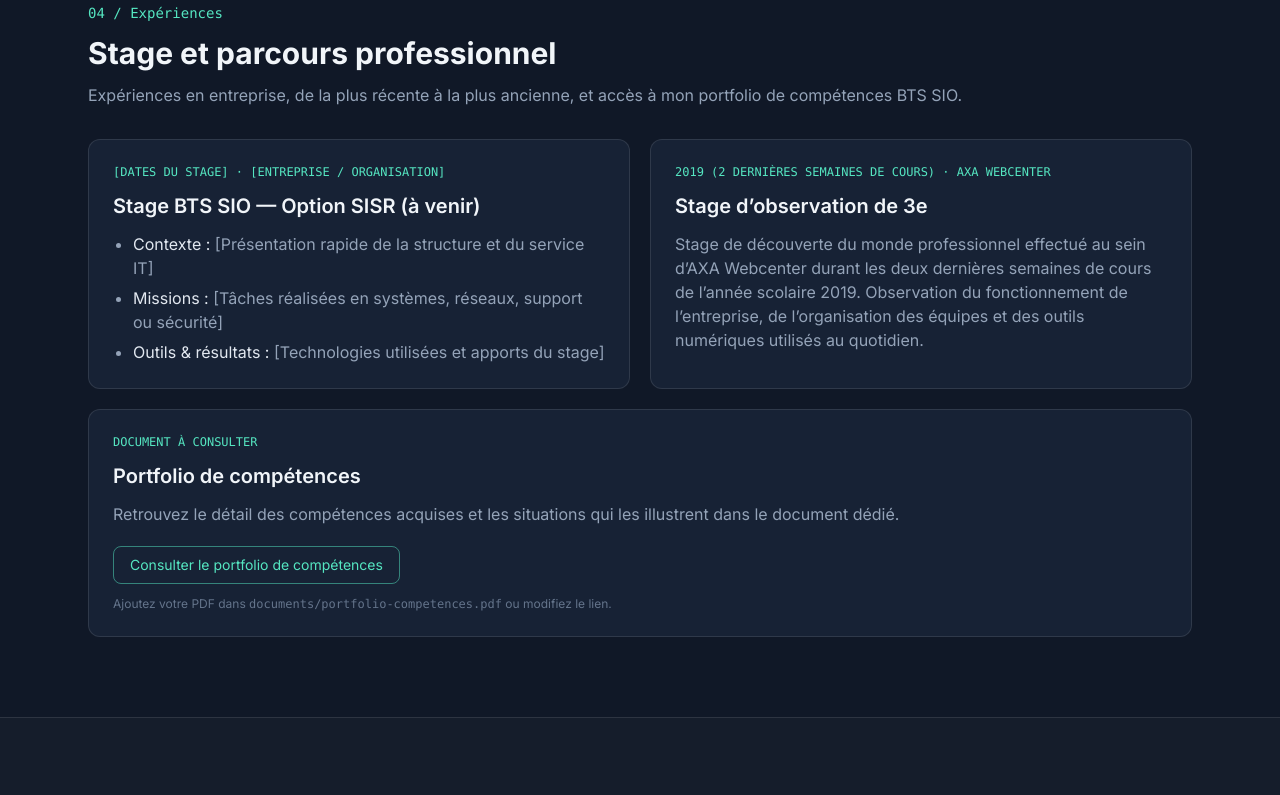
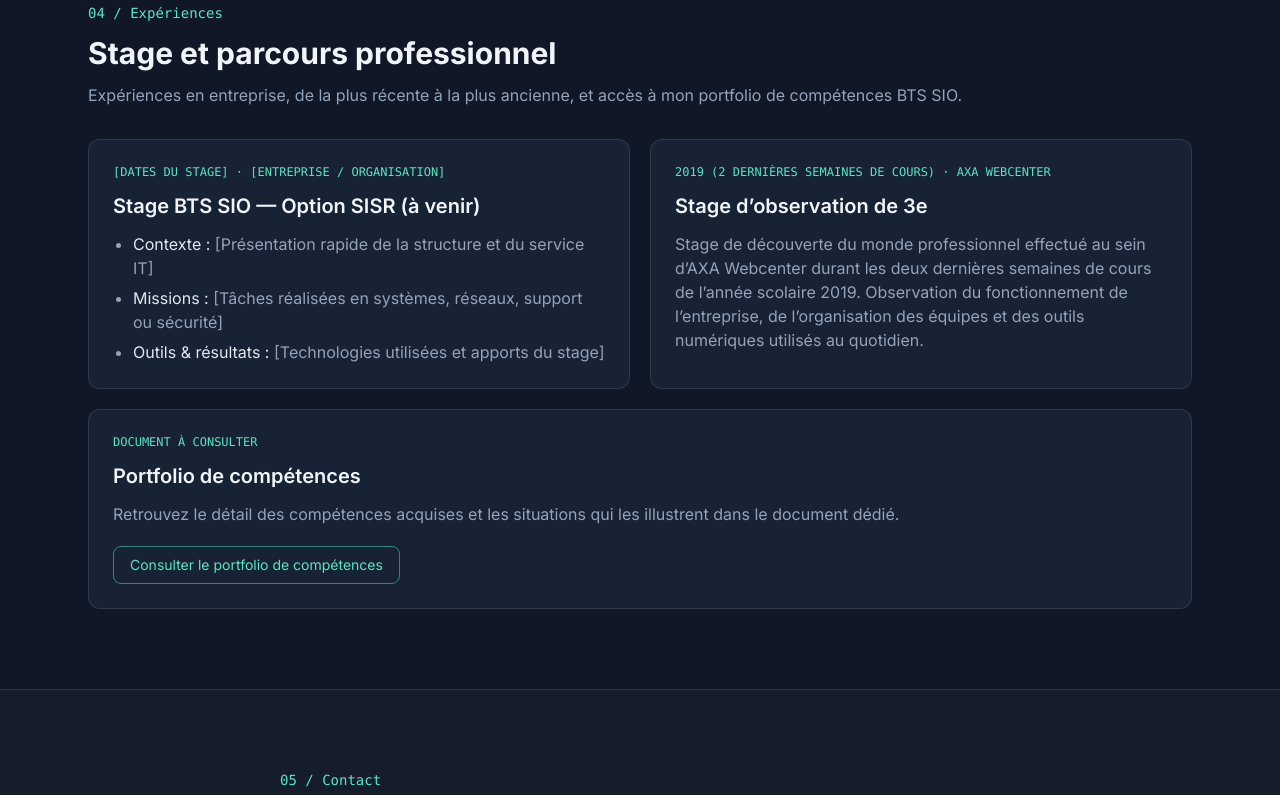
Before and after one commit to axel12-0/axel.nivore.github.io, a plain HTML site: page index.html in a window 1280 px wide. Shown: the part 1826-2621 px from the top of the page. Drawn offline with nearby package versions, Linux system fonts and the light colour scheme.

Commit message:
Update CV

```diff
--- a/index.html
+++ b/index.html
@@ -58,7 +58,7 @@
 					<p><span class="text-violet-300">localisation</span> <span class="text-slate-500">=</span> <span class="text-accent">"Valenciennes, Hauts-de-France"</span></p>
 					<p><span class="text-violet-300">intérêts</span> <span class="text-slate-500">=</span> <span class="text-accent">"Réseaux, cybersécurité, systèmes"</span></p>
 					<p><span class="text-violet-300">objectif</span> <span class="text-slate-500">=</span> <span class="text-accent">"Administrateur systèmes et réseaux"</span></p>
-					<p><span class="text-violet-300">disponibilité</span> <span class="text-slate-500">=</span> <span class="text-accent">"Recherche de stage (2025 – 2027)"</span></p>
+					<p><span class="text-violet-300">disponibilité</span> <span class="text-slate-500">=</span> <span class="text-accent">"Recherche de stage (2026 – 2027)"</span></p>
 				</div>
 			</div>
 		</section>
@@ -117,8 +117,7 @@
 					<p class="font-mono text-xs text-accent">DOCUMENT À CONSULTER</p>
 					<h3 class="mt-3 text-xl font-semibold">Portfolio de compétences</h3>
 					<p class="mt-3 leading-6 text-slate-400">Retrouvez le détail des compétences acquises et les situations qui les illustrent dans le document dédié.</p>
-					<a class="mt-5 inline-block rounded-lg border border-accent/50 px-4 py-2 text-sm text-accent transition hover:bg-accent hover:text-ink" href="documents/portfolio-competences.pdf">Consulter le portfolio de compétences</a>
-					<p class="mt-3 text-xs text-slate-500">Ajoutez votre PDF dans <code>documents/portfolio-competences.pdf</code> ou modifiez le lien.</p>
+					<a class="mt-5 inline-block rounded-lg border border-accent/50 px-4 py-2 text-sm text-accent transition hover:bg-accent hover:text-ink" href="documents/CV_Axel_Nivore_v2.pdf">Consulter le portfolio de compétences</a>
 				</article>
 			</div>
 		</section>
```
Also changed, not shown: 1 other file.
